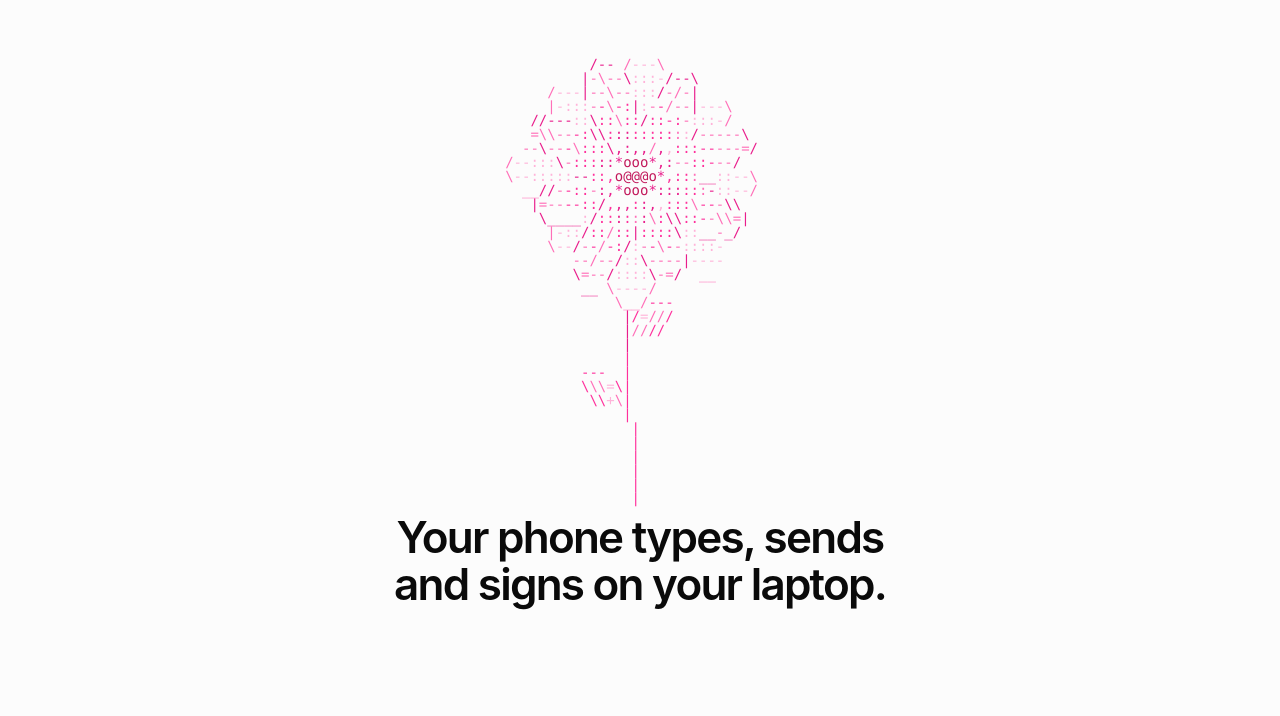
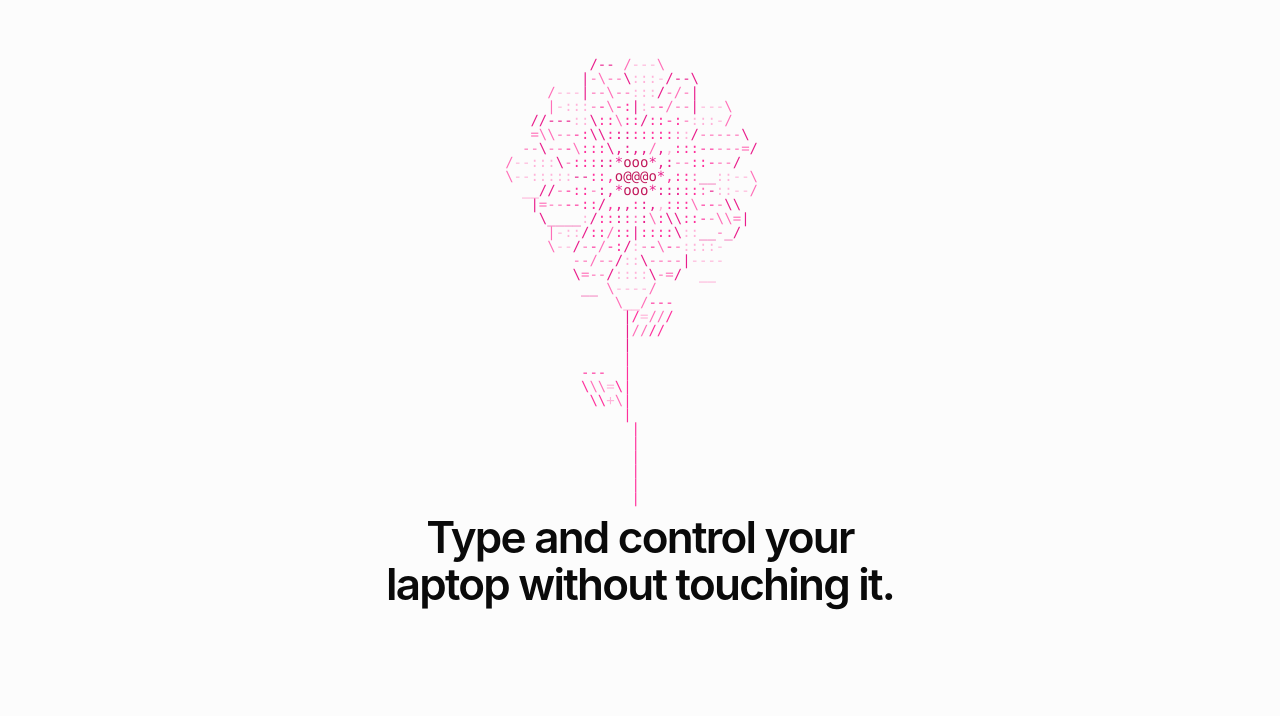
Before and after one commit to GC-WORK11/wispr-wrap, an Astro site in the folder landing/: page / in a window 1280 px wide. Shown: the part 84-800 px from the top of the page. Built offline with nearby package versions, Linux system fonts and the light colour scheme; Astro itself is replaced by a stand-in of ours.

Commit message:
one-liner: Type and control your laptop without touching it.
Landing hero, README lead, repo description.

Generated with [Devin](https://devin.ai)

Co-Authored-By: Devin <158243242+devin-ai-integration[bot]@users.noreply.github.com>

```diff
--- a/landing/src/components/Hero.astro
+++ b/landing/src/components/Hero.astro
@@ -23,7 +23,7 @@ const still = L.frame(1.2, 1); // bloomed, gently mid-sway
     {still.map((txt, i) => <pre class={`t${i}`}>{txt}</pre>)}
   </div>
 
-  <h1 class="hero-line">Your phone types, sends and signs on your laptop.</h1>
+  <h1 class="hero-line">Type and control your laptop without touching it.</h1>
 </header>
 
 <script>
```
Also changed, not shown: README.md.
